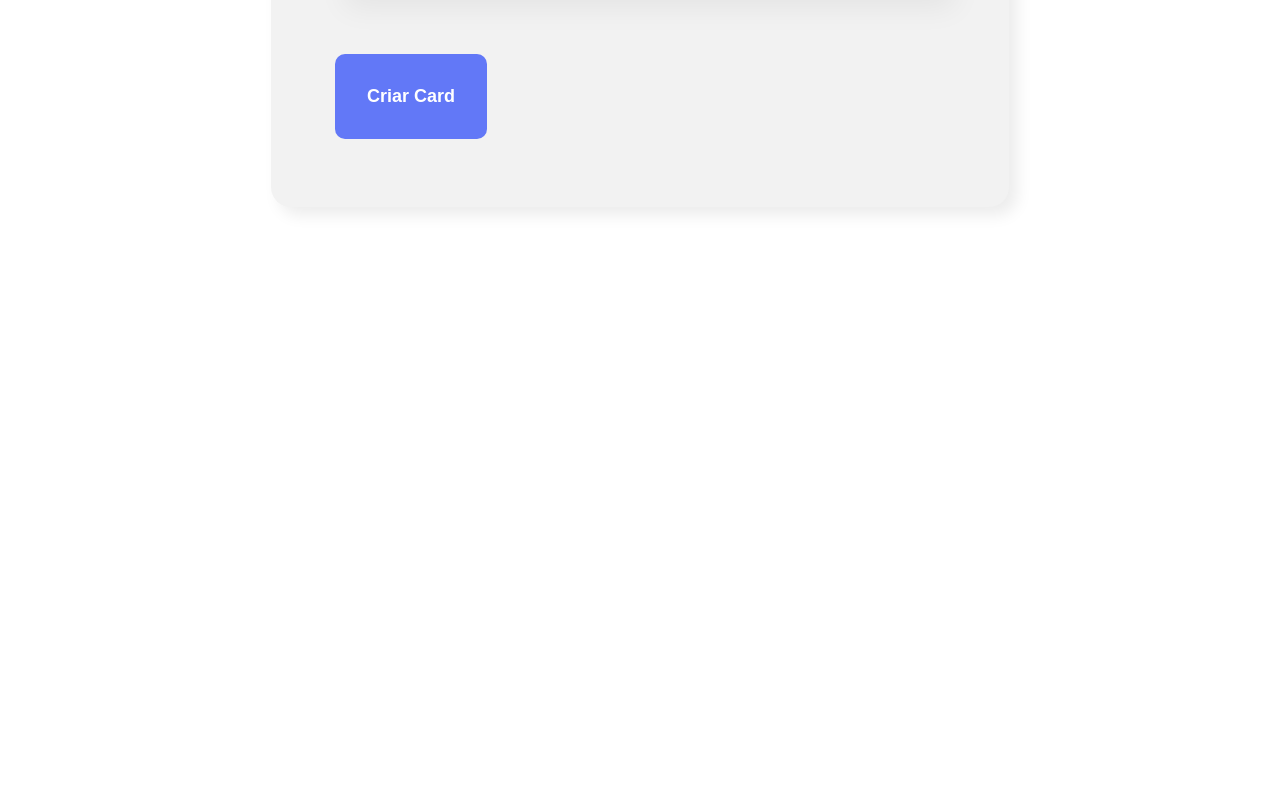
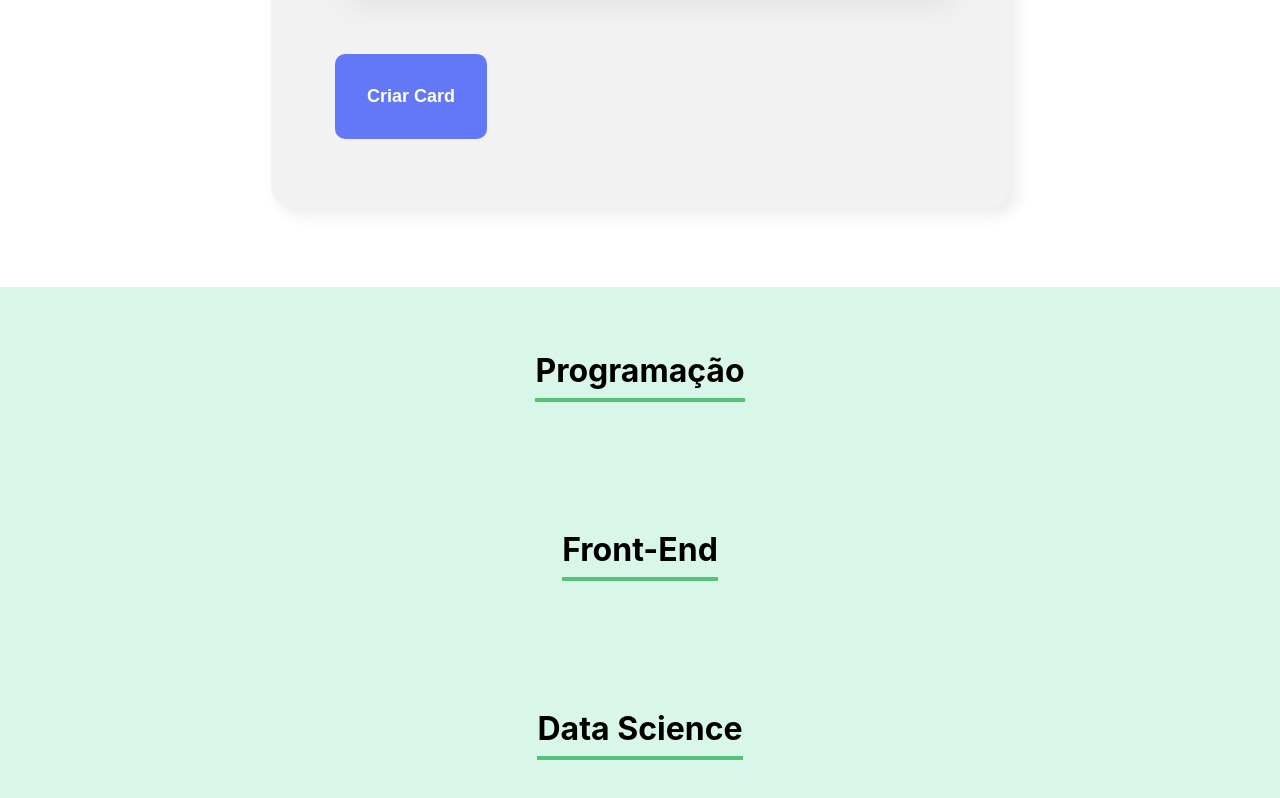
Before and after one commit to ddcsilva/organo, a React (Create React App) app: page / in a window 1280 px wide. Shown: the part 1214-2012 px from the top of the page. Before the commit the page ends 1501 px from the top, so only its background shows below. Built offline with nearby package versions, Linux system fonts and the light colour scheme.

Commit message:
feat: Adicionar componente Team e integrá-lo ao App para exibir times de colaboradores

```diff
--- a/src/App.js
+++ b/src/App.js
@@ -1,7 +1,7 @@
 import { useState } from "react";
 import Banner from "./components/Banner";
 import Form from "./components/Form";
-
+import Team from "./components/Team";
 function App() {
   const [collaborators, setCollaborators] = useState([]);
 
@@ -13,6 +13,9 @@
     <div className="App">
       <Banner />
       <Form addCollaborator={addCollaborator} />
+      <Team name="Programação" />
+      <Team name="Front-End" />
+      <Team name="Data Science" />
     </div>
   );
 }
--- /dev/null
+++ b/src/components/Team/Team.css
@@ -0,0 +1,12 @@
+.team {
+  text-align: center;
+  padding: 32px;
+  background-color: #d9f7e9;
+}
+
+.team h3 {
+  font-size: 32px;
+  border-bottom: 4px solid #57c278;
+  display: inline-block;
+  padding-bottom: 8px;
+}
--- /dev/null
+++ b/src/components/Team/index.js
@@ -0,0 +1,11 @@
+import "./Team.css";
+
+const Team = (props) => {
+  return (
+    <section className="team">
+      <h3>{props.name}</h3>
+    </section>
+  );
+};
+
+export default Team;
```
